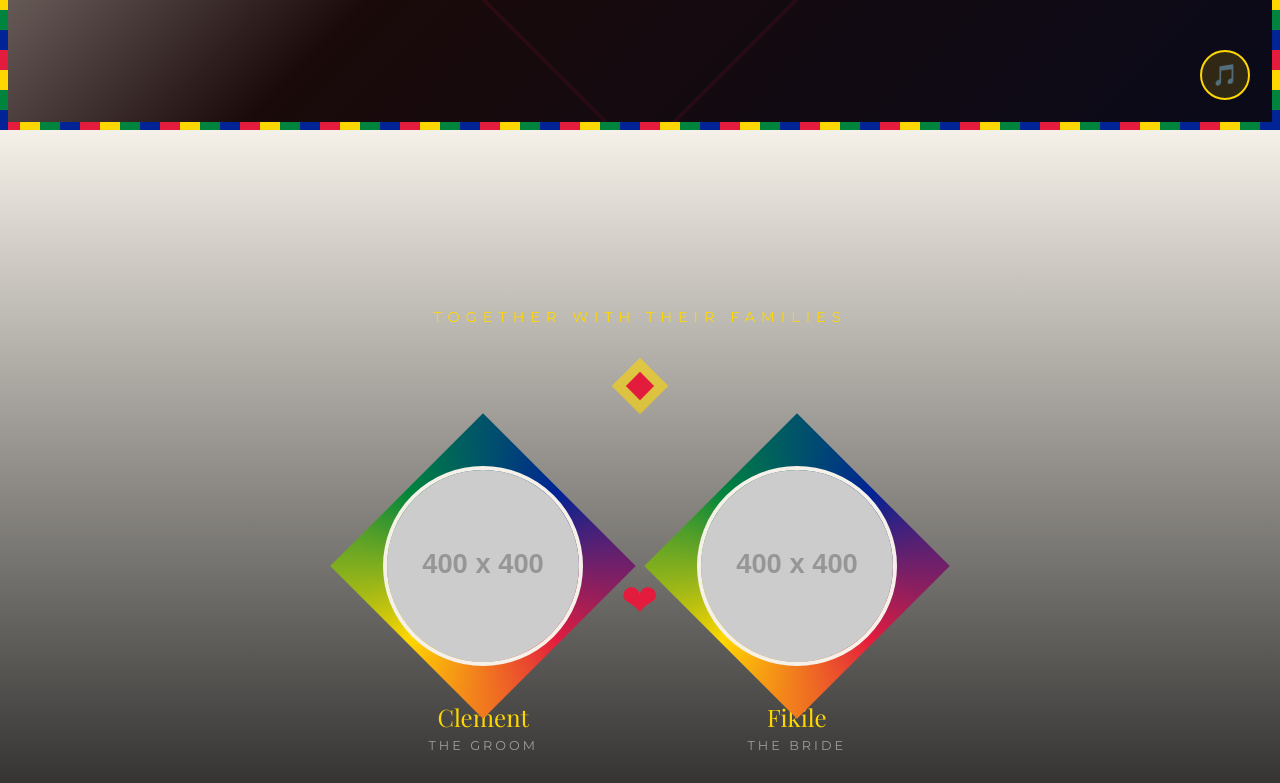
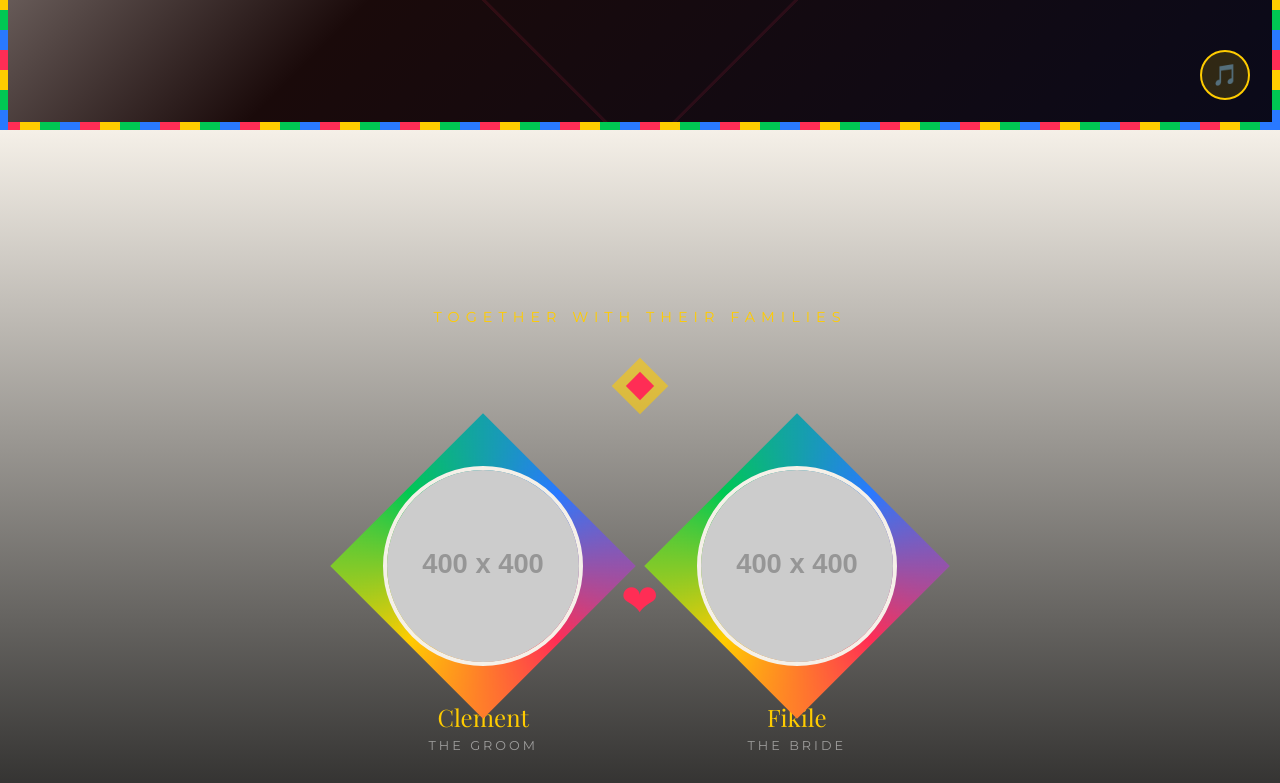
Before and after one commit to cs-ledwaba/wedding-invite, a plain HTML site: page index.html in a window 1280 px wide. Shown: the part 670-1453 px from the top of the page. Drawn offline with nearby package versions, Linux system fonts and the light colour scheme; placeholder pictures from the web are drawn by us.

Commit message:
Contemporary Bold palette

```diff
--- a/index.html
+++ b/index.html
@@ -10,11 +10,11 @@
   * { margin: 0; padding: 0; box-sizing: border-box; }
 
   :root {
-    --ndebele-red: #E31C3D;
-    --ndebele-yellow: #FFD700;
-    --ndebele-green: #00843D;
-    --ndebele-blue: #002395;
-    --ndebele-black: #1a1a1a;
+    --ndebele-red: #FF2D55;
+    --ndebele-yellow: #FFCC00;
+    --ndebele-green: #00C853;
+    --ndebele-blue: #2979FF;
+    --ndebele-black: #0D0D0D;
     --ndebele-white: #FAFAFA;
     --bg-dark: #f5f0e8;
     --bg-darker: #ebe5d8;
```
Also changed, not shown: frames/frame_1.png, frames/frame_2.png, frames/frame_3.png, 3 other files.
